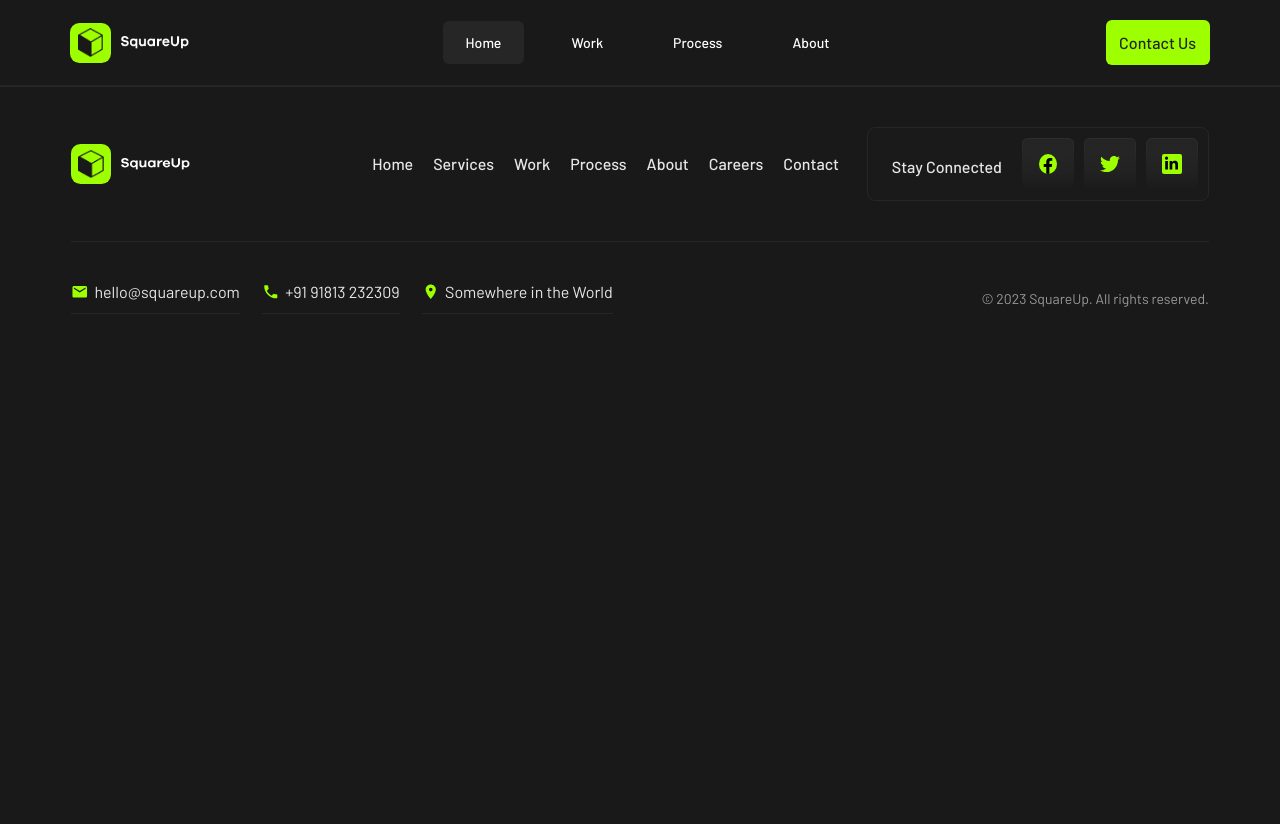
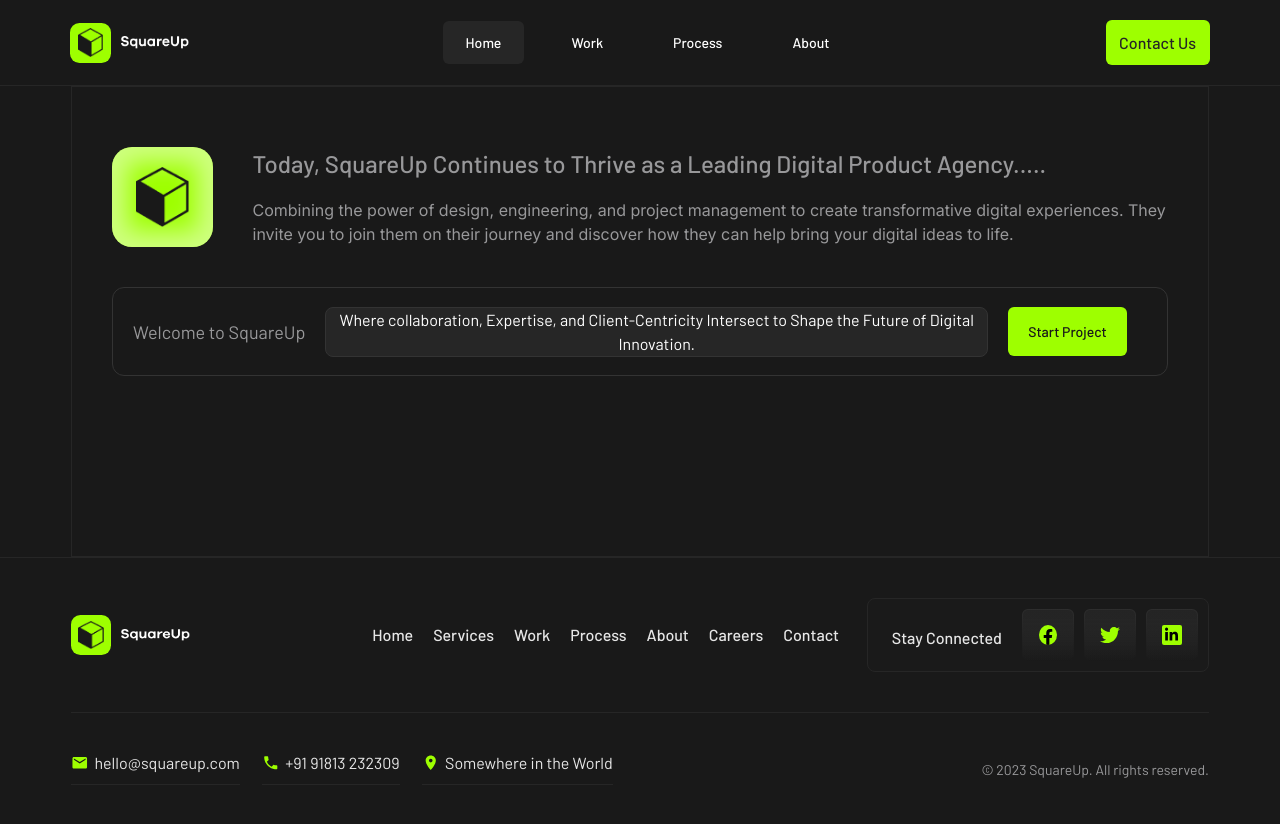
Before and after one commit to Rama-altrk/SquareUp-Agency, a React (Vite) app: page /about in a window 1280 px wide. Before the commit the page ends 800 px from the top, so only its background shows below. Built offline with nearby package versions, Linux system fonts and the light colour scheme.

Commit message:
editing img paths in nav Logo

```diff
--- a/src/components/Logo/logo.jsx
+++ b/src/components/Logo/logo.jsx
@@ -2,8 +2,8 @@
 import './logo.css'
 
 const Logo = ({
-  icon = "/public/img/squareIcon.png",
-  textImg = "/public/img/homeImg/SquareUp.png",
+  icon = "/img/squareIcon.png",
+  textImg = "/img/homeImg/SquareUp.png",
   altText = "SquareUp"
 }) => {
   return (
--- a/src/components/wyhChooseSection/WyhChooseSeciton.jsx
+++ b/src/components/wyhChooseSection/WyhChooseSeciton.jsx
@@ -1,4 +1,3 @@
-
 import './WyhChooseSeciton.css'
 
 function WyhChooseSeciton() {
--- a/src/pages/About/About.jsx
+++ b/src/pages/About/About.jsx
@@ -1,9 +1,10 @@
-import React from 'react'
+import CtaSection from "../../components/CtaSection/CtaSection.jsx";
+
 
 export default function About() {
     return (
-        <div>
-
-        </div>
+        <>
+            <CtaSection/>
+        </>
     )
 }
```
